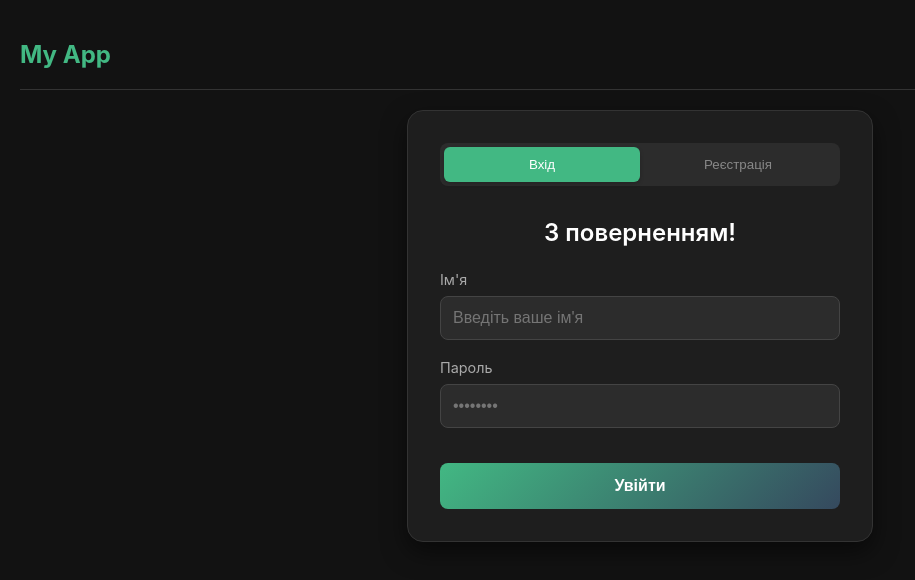
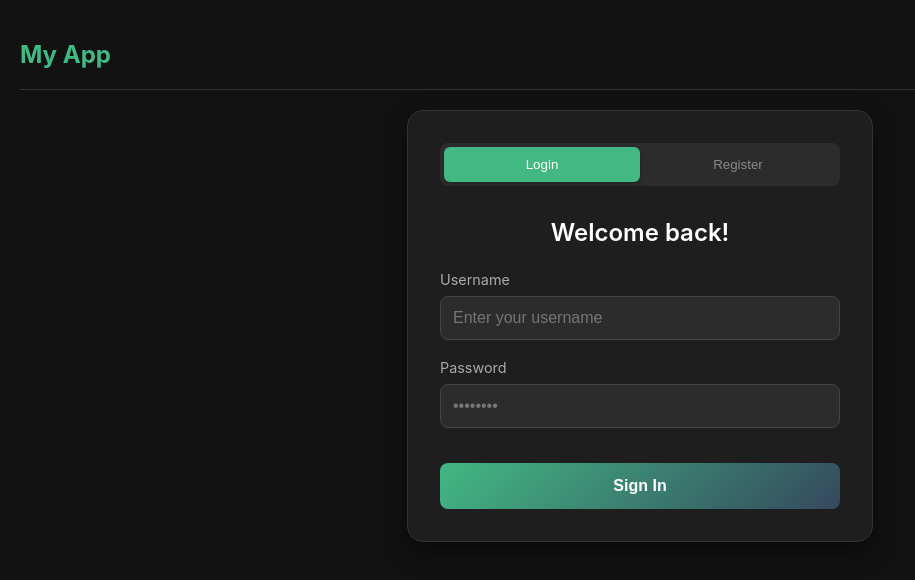
Before and after one commit to MiroshYaroslav/fastapi-websocket-messenger, a Vue app in the folder frontend/: page / in a window 1280 px wide. Shown: the top 580 px of the page, without its empty margins (0-915 px from the left). Built offline with nearby package versions, Linux system fonts and the light colour scheme; no server answers.

Commit message:
feat(AuthComponent): translate UI text from Ukrainian to English

```diff
--- a/frontend/src/components/AuthComponent.vue
+++ b/frontend/src/components/AuthComponent.vue
@@ -46,11 +46,11 @@ const handleSubmit = async () => {
   } catch (error) {
     console.error(error);
     if (error.response && error.response.status === 401) {
-      errorMessage.value = "Невірне ім'я або пароль";
+      errorMessage.value = "Invalid username or password";
     } else if (isRegisterMode.value) {
-      errorMessage.value = "Помилка реєстрації. Можливо, ім'я зайняте.";
+      errorMessage.value = "Registration failed. The username might be taken.";
     } else {
-      errorMessage.value = "Сталася помилка сервера.";
+      errorMessage.value = "A server error occurred.";
     }
   } finally {
     isLoading.value = false;
@@ -65,41 +65,41 @@ const handleSubmit = async () => {
         <button
             :class="{ active: !isRegisterMode }"
             @click="isRegisterMode = false">
-          Вхід
+          Login
         </button>
         <button
             :class="{ active: isRegisterMode }"
             @click="isRegisterMode = true">
-          Реєстрація
+          Register
         </button>
       </div>
 
-      <h2>{{ isRegisterMode ? 'Створити акаунт' : 'З поверненням!' }}</h2>
+      <h2>{{ isRegisterMode ? 'Create an account' : 'Welcome back!' }}</h2>
 
       <form @submit.prevent="handleSubmit">
 
         <div class="input-group">
-          <label>Ім'я</label>
+          <label>Username</label>
           <input
               type="text"
               v-model="form.name"
-              placeholder="Введіть ваше ім'я"
+              placeholder="Enter your username"
               required
           />
         </div>
 
         <div class="input-group" v-if="isRegisterMode">
-          <label>Вік</label>
+          <label>Age</label>
           <input
               type="number"
               v-model="form.age"
-              placeholder="Скільки вам років?"
+              placeholder="How old are you?"
               required
           />
         </div>
 
         <div class="input-group">
-          <label>Пароль</label>
+          <label>Password</label>
           <input
               type="password"
               v-model="form.password"
@@ -111,7 +111,7 @@ const handleSubmit = async () => {
         <p v-if="errorMessage" class="error-msg">{{ errorMessage }}</p>
 
         <button type="submit" class="submit-btn" :disabled="isLoading">
-          {{ isLoading ? 'Завантаження...' : (isRegisterMode ? 'Зареєструватися' : 'Увійти') }}
+          {{ isLoading ? 'Loading...' : (isRegisterMode ? 'Sign Up' : 'Sign In') }}
         </button>
       </form>
     </div>
```
